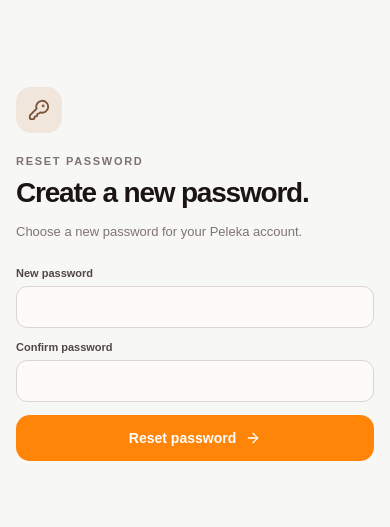
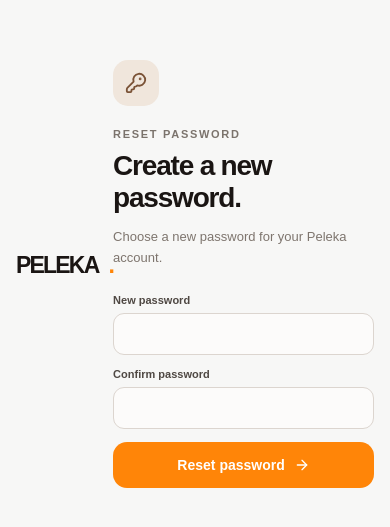
Before and after one commit to jean-yves1994/peleka-client-web-portal, a Next.js app: page /reset-password in a window 390 px wide. Shown: the part 141-668 px from the top of the page. Built offline with nearby package versions, Linux system fonts and the light colour scheme; no server answers.

Commit message:
fix: make password reset pages responsive on mobile

```diff
--- a/src/app/reset-password/page.js
+++ b/src/app/reset-password/page.js
@@ -45,6 +45,10 @@ function Inner() {
   return (
     <main className="auth-page single">
       <div className="auth-panel full-panel">
+          <Link href="/" className="mobile-auth-brand brand">
+            PELEKA<span>.</span>
+          </Link>
+
         <div className="auth-box">
           <div className="auth-symbol">
             <KeyRound size={22} />
```
